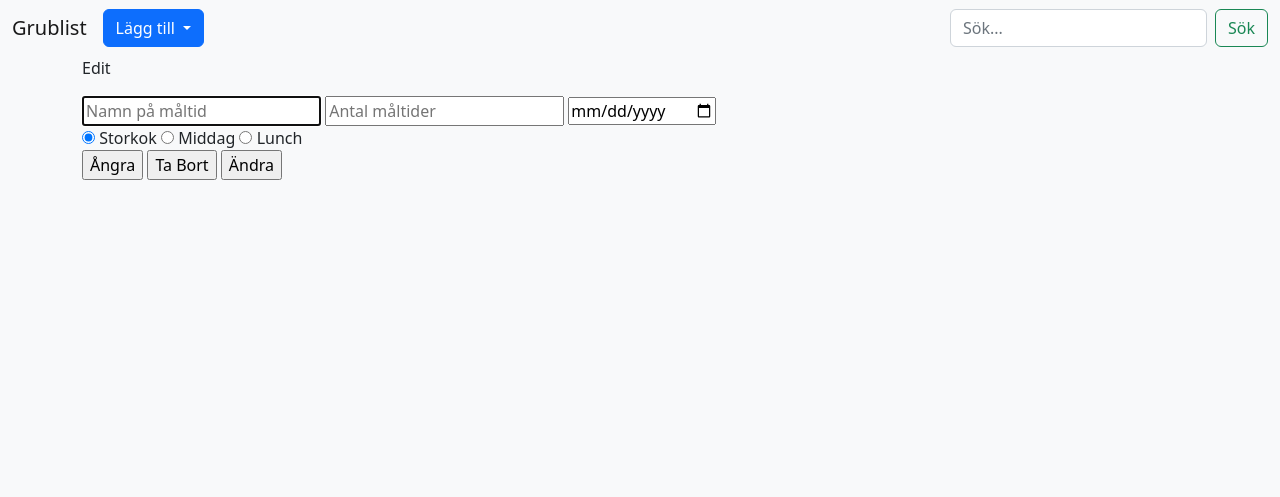
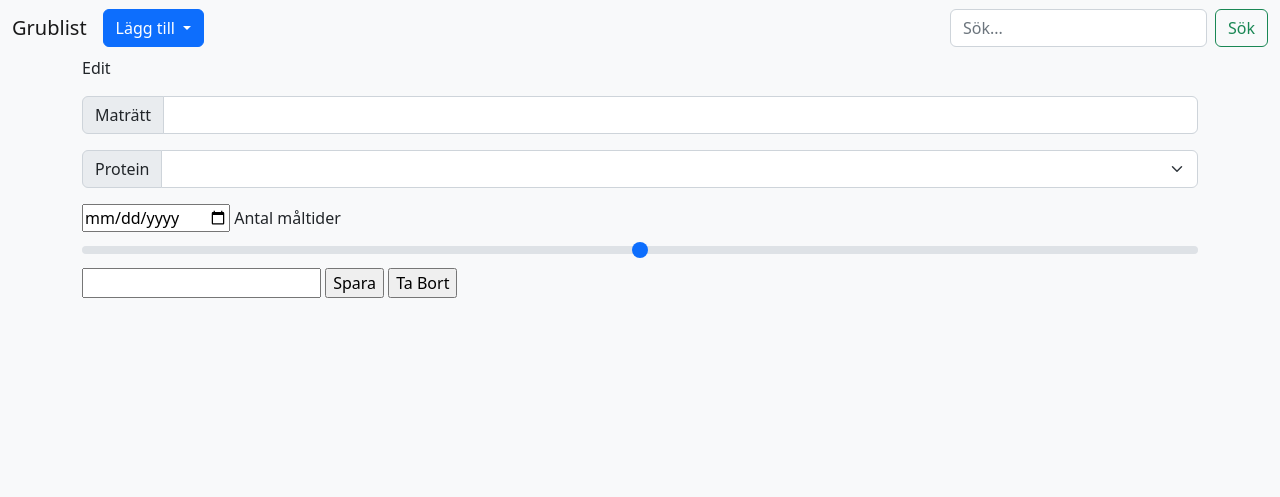
Before and after one commit to ballantines1982/Grublist-221117, a Flask app: template templates/edit.html in a window 1280 px wide. Shown: the top 497 px of the page. Run offline with Flask 3, Linux system fonts and the light colour scheme; the template is opened without the code that fills it, so the values that code supplies are empty; parts of the project's set-up code (start-up, migrations or seed data) failed here and were passed over.

Commit message:
Added functions delete, edit and select

```diff
--- a/app.py
+++ b/app.py
@@ -41,18 +41,24 @@ def index():
     meals = Meal.query.all()
     if request.method == 'POST':
         if request.form['btn'] == 'Addera':
-            print('klick')
             name = request.form['meal']
             quant = request.form['no_of_meals']
             #meal_type = request.form['meal_type']
             protein = request.form['protein']
 
-            meal = Meal(name=name, quant=quant, meal_type="", last_ate=today, created=today, protein=protein)
+            meal = Meal(name=name, quant=quant, meal_type="", last_ate="", created=today, protein=protein)
 
             db.session.add(meal)
             db.session.commit()
 
             return redirect(url_for('index'))
+        # elif request.form['btn'] == 'Middag':
+        #     meal = Meal.query.get_or_404(meal_id)
+        #     meal.last_ate = today
+
+        #     db.session.add(meal)
+        #     db.session.commit()
+        #     return redirect(url_for('index'))
         else:
             return redirect(url_for('index'))
     return render_template('index.html', meals=meals)
@@ -62,21 +68,25 @@ def edit(meal_id):
     meal = Meal.query.get_or_404(meal_id)
 
     if request.method == 'POST':
-        if request.form['btn'] == 'Ändra':
+        if request.form['btn'] == 'Spara':
             name = request.form['meal']
             quant = request.form['no_of_meals']
-            meal_type = request.form['meal_type']
+            protein = request.form['protein']
             last_ate = request.form['last_ate']
 
             meal.name = name
             meal.quant = quant
-            meal.meal_type = meal_type
+            meal.protein = protein
             meal.last_ate = last_ate
 
             db.session.add(meal)
             db.session.commit()
             return redirect(url_for('index'))
+
         else:
+            meal = Meal.query.get_or_404(meal_id)
+            db.session.delete(meal)
+            db.session.commit()
             return redirect(url_for('index'))
     return render_template('edit.html', meal=meal)
 
@@ -92,14 +102,17 @@ def delete(meal_id):
 
 @app.route('/<int:meal_id>/select/', methods = ['POST', 'GET'])
 def select(meal_id):
-    if request.method == 'GET':
-        meal = Meal.query.get_or_404(meal_id)
-        meal.last_ate = today
+    if request.method == 'POST':
+        if request.form['btn'] == 'Middag':
+            meal = Meal.query.get_or_404(meal_id)
+            meal.last_ate = today
 
-        db.session.add(meal)
-        db.session.commit()
+            db.session.add(meal)
+            db.session.commit()
 
-        return redirect(url_for('index'))
+            return redirect(url_for('index'))
+        else:
+            return redirect(url_for('index'))
     return render_template('index.html')
 
 if __name__ == "__main__":
--- a/templates/edit.html
+++ b/templates/edit.html
@@ -3,8 +3,8 @@
 {% block content %}
     <div class="editContent">
         <p>Edit {{ meal.name }}</p>
-        <form action="" method="post">
-            <input type="text" name="meal" class="textInput" value="{{ meal.name }}" placeholder="Namn på måltid" autofocus required>
+        <form action="" method="POST">
+            <!-- <input type="text" name="meal" class="textInput" value="{{ meal.name }}" placeholder="Namn på måltid" autofocus required>
             <input type="number" name="no_of_meals" class="numberInput" value="{{ meal.quant }}" placeholder="Antal måltider" width="5" required>
             <input type="date" name="last_ate" class="dateInput" value="{{ meal.last_ate }}" placeholder="Åt senast" width="5"><br>
 
@@ -13,11 +13,37 @@
             <input type="radio" name="meal_type" class="radio" id="middag" value="Middag">
             <label for="middag" class="radio">Middag</label>
             <input type="radio" name="meal_type" class="radio" id="lunch" value="Lunch">
-            <label for="lunch" class="radio" >Lunch</label><br>
+            <label for="lunch" class="radio" >Lunch</label><br> -->
+            <div class="input-group mb-3">
+                <span class="input-group-text" id="inputGroup-sizing-default" autofocus>Maträtt</span>
+                <input type="text" class="form-control" aria-label="Sizing example input" aria-describedby="inputGroup-sizing-default" name="meal" value="{{ meal.name }}">
+              </div>
 
-            <input type="submit" value="Ångra" name="btn" class="editBtn">
+
+              <div class="input-group mb-3">
+                <label class="input-group-text" for="inputGroupSelect01">Protein</label>
+                <select class="form-select" id="inputGroupSelect01" name="protein">
+                  <option selected>{{ meal.protein }}</option>
+                  <option value="Fisk">Fisk</option>
+                  <option value="Kyckling">Kyckling</option>
+                  <option value="Kött">Kött</option>
+                  <option value="Vegetariskt">Vegetariskt</option>
+                </select>
+              </div>
+
+              <input type="date" name="last_ate" class="dateInput" value="{{ meal.last_ate }}" placeholder="Åt senast" width="5">
+              <label for="customRange2" class="form-label">Antal måltider</label>
+              <input type="range" class="form-range" min="0" max="10" id="customRange2" oninput="this.nextElementSibling.value = this.value">
+              <input name="no_of_meals"></input>
+            <!-- </form> -->
+
+            <input type="submit" value="Spara" name="btn" class="editBtn">
+
+            <form action="{{ url_for('delete', meal_id=meal.id) }}" method="GET">
             <input type="submit" value="Ta Bort" name="btn" class="editBtn">
-            <input type="submit" value="Ändra" name="btn" class="editBtn">
+            </form>
+
+            <!-- <form action="{{ url_for('edit', meal_id=meal.id) }}" method="POST"> -->
+
     </div>
-    </form>
 {% endblock %}
```
Also changed, not shown: templates/index.html (+24 -5 lines).
